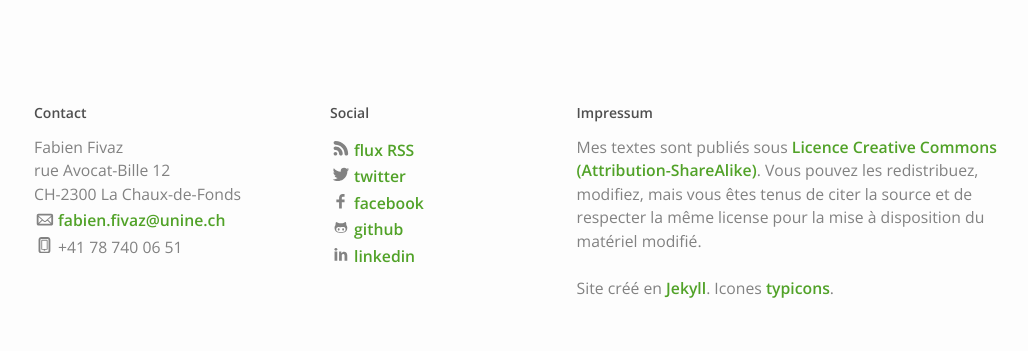
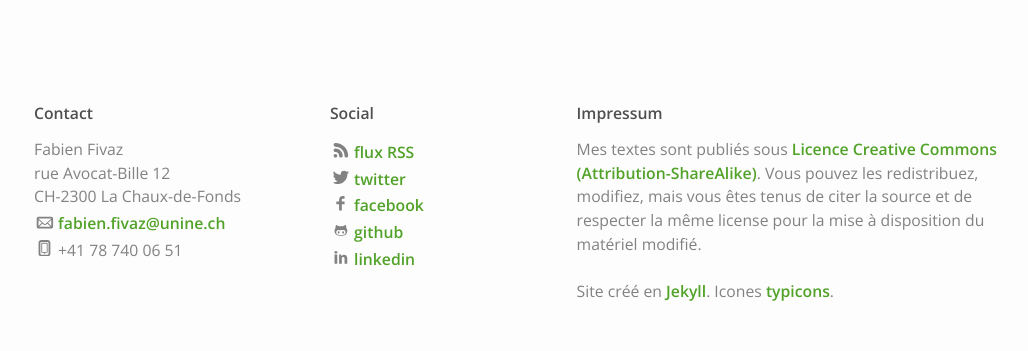
Before and after one commit to ffivaz/ffivaz.github.io, a Jekyll site: the page built from _posts/2014-08-29-chere_CSS.markdown, in a window 1280 px wide. Shown: the part 1643-1994 px from the top of the page, without its empty margins (41-1069 px from the left). Built offline with Jekyll 4.4.1, drawn with Linux system fonts in a browser that asks for light colours; nearby versions of some CDN libraries; comment, search, counter and statistics services are not loaded.

Commit message:
css changes

```diff
--- a/_sass/_layout.scss
+++ b/_sass/_layout.scss
@@ -24,7 +24,7 @@
 }
 
 .site-nav {
-    float:right;
+    float: right;
     margin-top: 50px;
     line-height: 56px;
     margin-right: 300px;
@@ -36,7 +36,7 @@
 
     .page-link {
         color: $grey-color-dark;
-        font-size: 22px;
+        font-size: $summary-font-size;
         font-weight: 600;
         text-transform: uppercase;
         line-height: $base-line-height;
@@ -114,7 +114,7 @@
     a:hover {
         color: $grey-color-dark;
         font-weight: 600;
-            font-size: 16px;
+        font-size: $base-font-size * 0.875;
         text-transform: uppercase;
     }
 
@@ -135,7 +135,7 @@
 }
 
 .footer-heading {
-    font-size: 14px;
+    font-size: $small-font-size;
     margin-bottom: $spacing-unit / 2;
     color: $grey-color-dark;
 }
```
